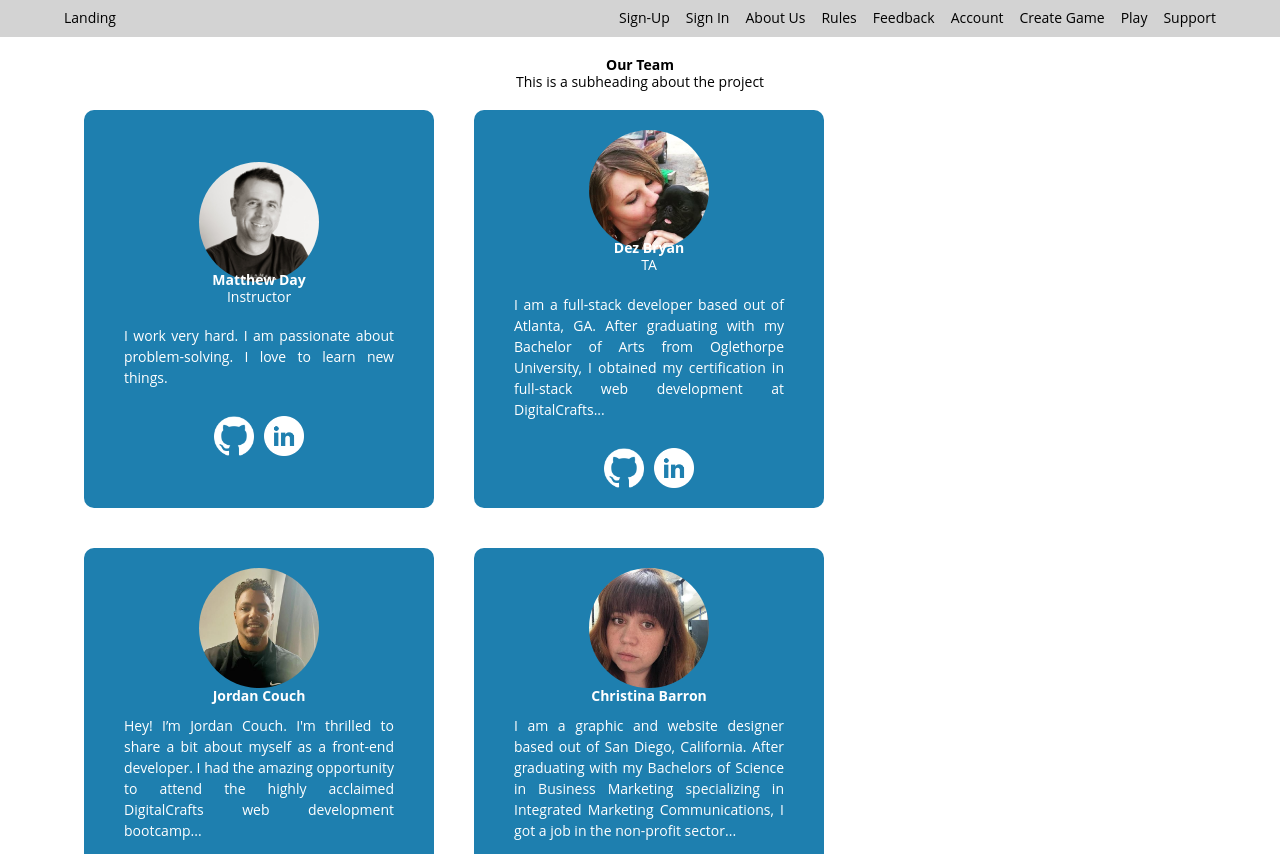
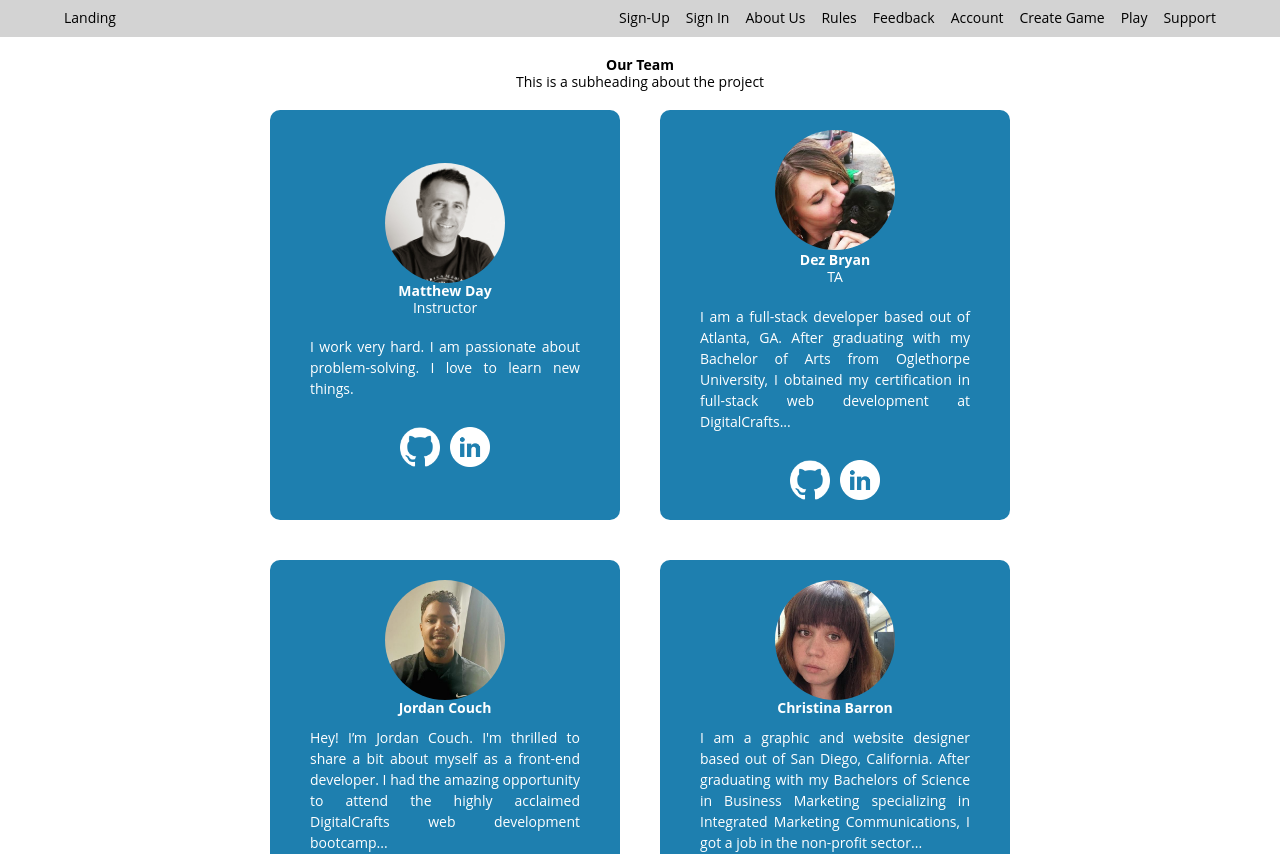
Before and after one commit to samuraijane/leopardy, a React app in the folder react-ui/: page /about-us in a window 1280 px wide. Shown: the top 854 px of the page. Built offline with nearby package versions, Linux system fonts and the light colour scheme.

Commit message:
updated styles on about us page

```diff
--- a/react-ui/components/about-us/aboutUs.tsx
+++ b/react-ui/components/about-us/aboutUs.tsx
@@ -13,7 +13,7 @@ import styled from 'styled-components'
 const AboutUs = (): JSX.Element => {
 
     return (
-        <>
+        <Container>
         <TitleText>
             <h1>Our Team</h1>
             <p>This is a subheading about the project</p>
@@ -29,13 +29,23 @@ const AboutUs = (): JSX.Element => {
             <Maggie />
             <Luis />
          </Profiles>
-        </>
+        </Container>
     )
 };
+
+const Container = styled.div`
+    @media (max-width: 1268px) {
+        display: flex;
+        flex-direction: column;
+        align-items:center;
+        justify-content: center;
+}
+`
 
 const Profiles = styled.div`
     display: flex;
     flex-wrap: wrap;
+    justify-content: center;
 `
 
 const TitleText = styled.div `
--- a/react-ui/components/about-us/dez.tsx
+++ b/react-ui/components/about-us/dez.tsx
@@ -43,7 +43,7 @@ const AboutDiv = styled.div`
 const AboutImg = styled.img`
     width: 120px;
     border-radius: 50%;
-    margin-bottom: -10px
+    margin-bottom: 2px;
 `
 const AboutName = styled.h2`
     margin-top: 40x;
--- a/react-ui/components/about-us/matthew-day.tsx
+++ b/react-ui/components/about-us/matthew-day.tsx
@@ -43,13 +43,12 @@ const AboutDiv = styled.div`
 const AboutImg = styled.img`
     width: 120px;
     border-radius: 50%;
-    margin-bottom: -10px
 `
 const AboutName = styled.h2`
     margin-top: 40x;
     color: #fff;
     margin: 10px
-    margin-bottom: 0;
+    margin-bottom: 2px;
 `
 const AboutTitle = styled.p`
     color: #fff;
```
